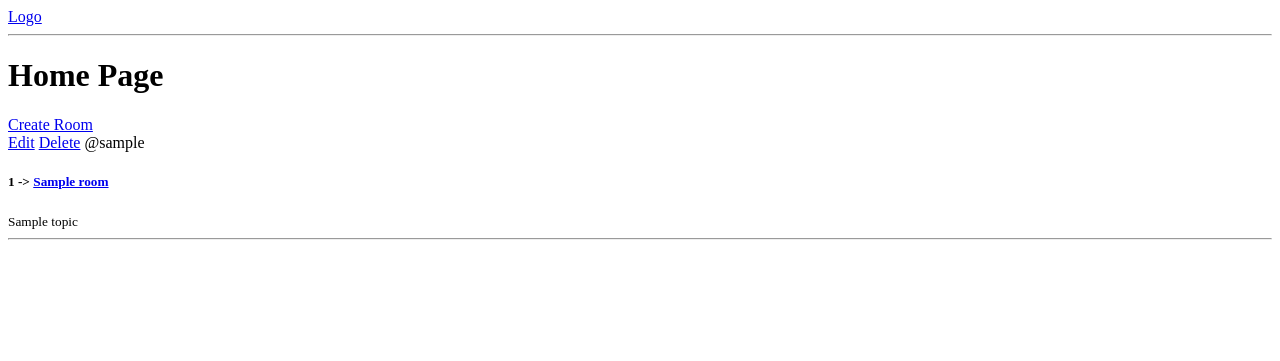
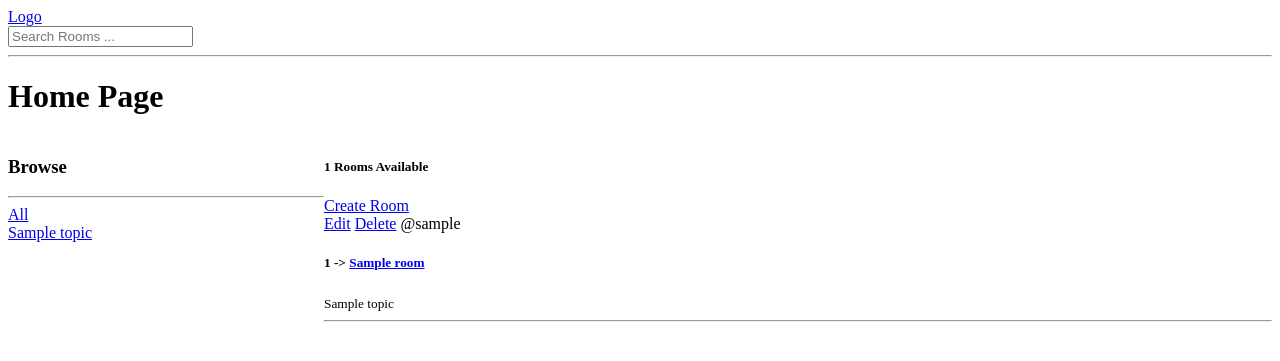
Before and after one commit to chetas61/Practice-Project-Using-Django, a Django app: template base/templates/base/home.html in a window 1280 px wide. Shown: the top 361 px of the page. Run offline with Django 4.2, Linux system fonts and the light colour scheme; the template is opened without the code that fills it: most values are stand-ins (such as "Sample title", 1, 10 or a date in 2020).

Commit message:
Search Done

```diff
--- a/base/templates/base/home.html
+++ b/base/templates/base/home.html
@@ -3,8 +3,28 @@
 {% block content %}
 <h1>Home Page</h1>
 
+<style>
+    .home-container{
+        display: grid;
+        grid-template-columns: 1fr 3fr;
+    }
+</style>
+
+<div class = "home-container">
+    <div class="sidebar">
+        <h3>Browse</h3><hr>
+        <div>
+            <a href="{% url 'home' %}">All</a>
+        </div>
+        {% for topic in topics %}
+            <div>
+                <a href="{% url 'home' %}?q={{topic.name}}">{{topic.name}}</a>
+            </div>
+        {% endfor %}
+    </div>
 
     <div>
+        <h5>{{room_count}} Rooms Available</h5>
         <a href="{% url 'create-room' %}">Create Room</a>
         <div>
             {% for room in rooms %}
@@ -22,4 +42,6 @@
             {% endfor %}
         </div>
     </div>
+
+</div>
 {% endblock content %}
--- a/templates/navbar.html
+++ b/templates/navbar.html
@@ -1,2 +1,6 @@
 <a href="/">Logo</a>
+
+<form method="GET" action="{% url 'home' %}">
+    <input type="text" name="q" placeholder="Search Rooms ..." id="">
+</form>
 <hr>
```
Also changed, not shown: base/views.py (+12 -3 lines), db.sqlite3. Lines whose indentation alone changed are shown as unchanged.
